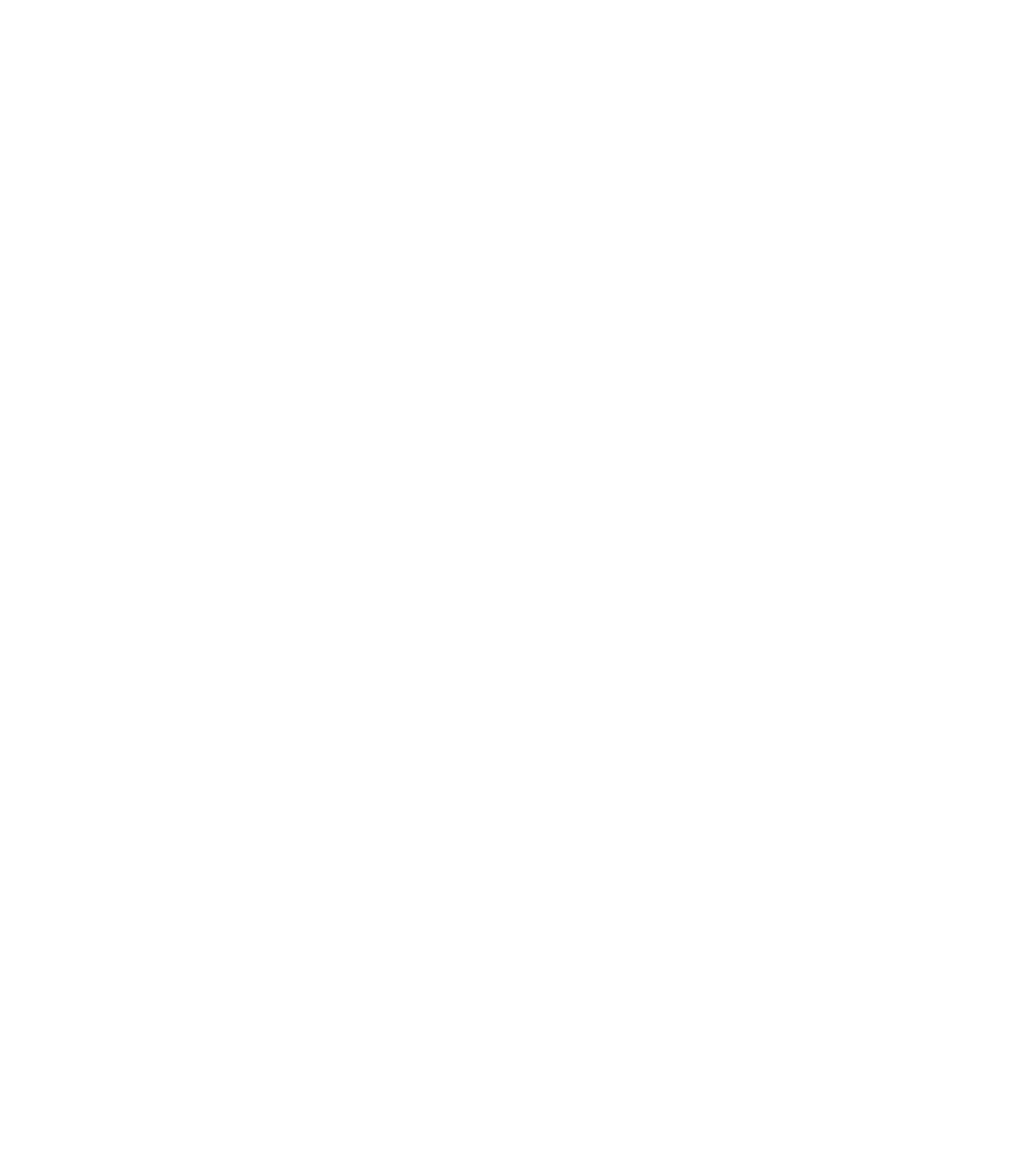
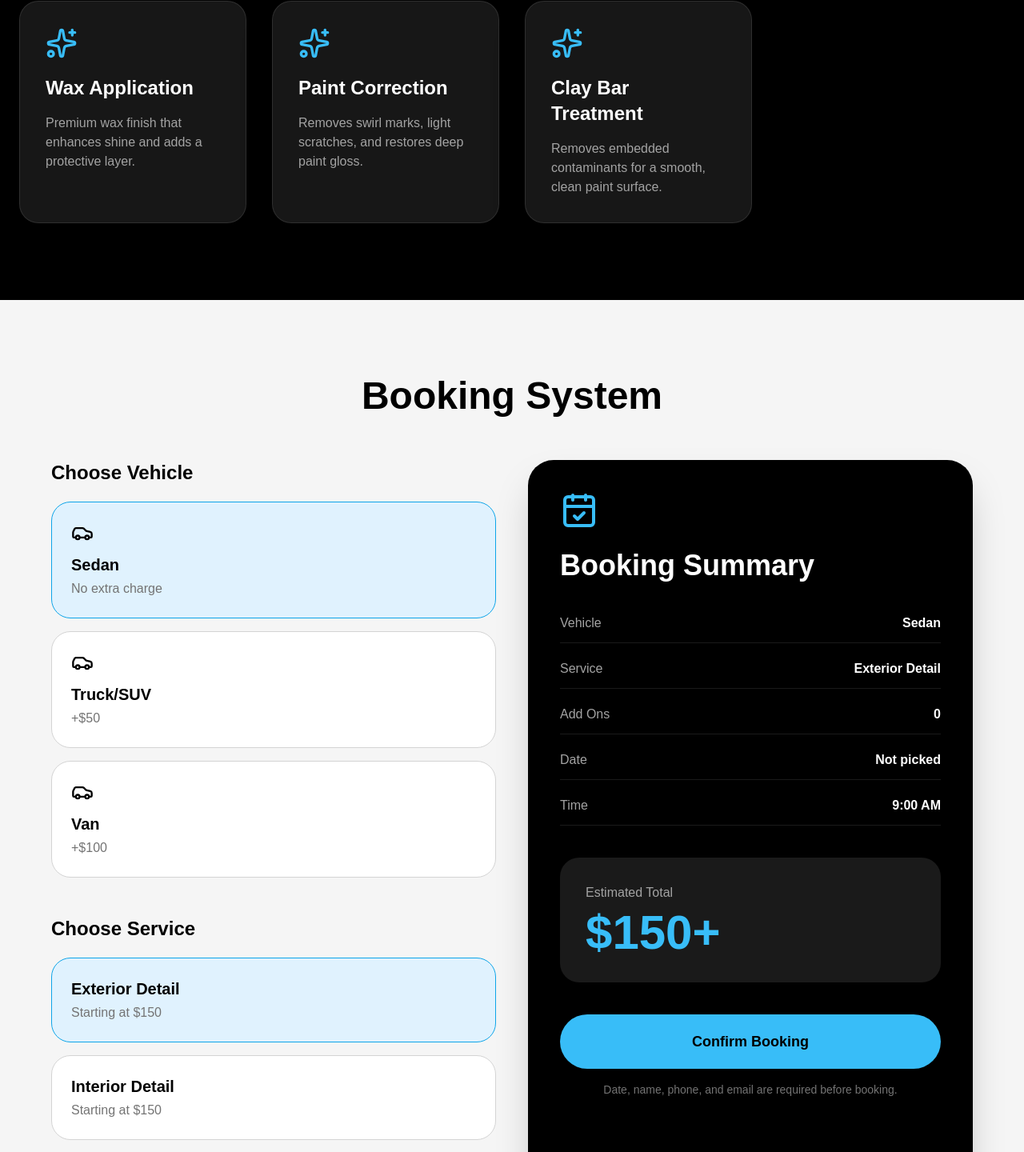
Before and after one commit to sebcode123/Website2, a React (Vite) app: page / in a window 1280 px wide. Shown: the part 1309-2749 px from the top of the page at 80% size. Before the commit the page ends 800 px from the top, so only its background shows below. Built offline with nearby package versions, Linux system fonts and the light colour scheme.

Commit message:
Update App.jsx

```diff
--- a/src/App.jsx
+++ b/src/App.jsx
@@ -1,11 +1,5 @@
 import React, { useMemo, useState } from "react";
-import {
-  CalendarCheck,
-  Car,
-  CheckCircle,
-  Phone,
-  Sparkles,
-} from "lucide-react";
+import { CalendarCheck, Car, CheckCircle, Phone, Sparkles } from "lucide-react";
 import logoImage from "../logo.png";
 
 const backgroundImage =
@@ -33,34 +27,13 @@
 ];
 
 const serviceCards = [
-  {
-    title: "Exterior Detail",
-    desc: "Deep clean, decontaminate, and protect your exterior to a showroom shine.",
-  },
-  {
-    title: "Interior Detail",
-    desc: "Thorough interior cleaning for a fresh, comfortable driving experience.",
-  },
-  {
-    title: "Full Detail Package",
-    desc: "The ultimate complete clean for interior, exterior, and everything in between.",
-  },
-  {
-    title: "Ceramic Coating",
-    desc: "Long-lasting paint protection that adds gloss, depth, and water resistance.",
-  },
-  {
-    title: "Wax Application",
-    desc: "Premium wax finish that enhances shine and adds a protective layer.",
-  },
-  {
-    title: "Paint Correction",
-    desc: "Removes swirl marks, light scratches, and restores deep paint gloss.",
-  },
-  {
-    title: "Clay Bar Treatment",
-    desc: "Removes embedded contaminants for a smooth, clean paint surface.",
-  },
+  { title: "Exterior Detail", desc: "Deep clean, decontaminate, and protect your exterior to a showroom shine." },
+  { title: "Interior Detail", desc: "Thorough interior cleaning for a fresh, comfortable driving experience." },
+  { title: "Full Detail Package", desc: "The ultimate complete clean for interior, exterior, and everything in between." },
+  { title: "Ceramic Coating", desc: "Long-lasting paint protection that adds gloss, depth, and water resistance." },
+  { title: "Wax Application", desc: "Premium wax finish that enhances shine and adds a protective layer." },
+  { title: "Paint Correction", desc: "Removes swirl marks, light scratches, and restores deep paint gloss." },
+  { title: "Clay Bar Treatment", desc: "Removes embedded contaminants for a smooth, clean paint surface." },
 ];
 
 const portfolioImages = [
@@ -69,14 +42,7 @@
   "https://images.unsplash.com/photo-1511919884226-fd3cad34687c?q=80&w=1200&auto=format&fit=crop",
 ];
 
-const times = [
-  "9:00 AM",
-  "10:30 AM",
-  "12:00 PM",
-  "1:30 PM",
-  "3:00 PM",
-  "4:30 PM",
-];
+const times = ["9:00 AM", "10:30 AM", "12:00 PM", "1:30 PM", "3:00 PM", "4:30 PM"];
 
 export default function App() {
   const [carType, setCarType] = useState(carTypes[0]);
@@ -84,31 +50,25 @@
   const [selectedAddOns, setSelectedAddOns] = useState([]);
   const [date, setDate] = useState("");
   const [time, setTime] = useState(times[0]);
-
   const [customerName, setCustomerName] = useState("");
   const [customerPhone, setCustomerPhone] = useState("");
   const [customerEmail, setCustomerEmail] = useState("");
-
   const [bookingConfirmed, setBookingConfirmed] = useState(false);
 
   const total = useMemo(() => {
-    const addOnTotal = selectedAddOns.reduce((sum, item) => {
-      return sum + (typeof item.price === "number" ? item.price : 0);
-    }, 0);
-
+    const addOnTotal = selectedAddOns.reduce(
+      (sum, item) => sum + (typeof item.price === "number" ? item.price : 0),
+      0
+    );
     return service.price + carType.extra + addOnTotal;
   }, [service, carType, selectedAddOns]);
 
   const toggleAddOn = (item) => {
-    setSelectedAddOns((current) => {
-      const exists = current.find((x) => x.name === item.name);
-
-      if (exists) {
-        return current.filter((x) => x.name !== item.name);
-      }
-
-      return [...current, item];
-    });
+    setSelectedAddOns((current) =>
+      current.find((x) => x.name === item.name)
+        ? current.filter((x) => x.name !== item.name)
+        : [...current, item]
+    );
   };
 
   const bookingDetails = `
@@ -120,13 +80,11 @@
 
 Vehicle: ${carType.name}
 Service: ${service.name}
-
-Add Ons:
-${
-  selectedAddOns.length
-    ? selectedAddOns.map((item) => item.name).join(", ")
-    : "None"
-}
+Add Ons: ${
+    selectedAddOns.length
+      ? selectedAddOns.map((item) => item.name).join(", ")
+      : "None"
+  }
 
 Date: ${date}
 Time: ${time}
@@ -137,78 +95,45 @@
   const bookingMessage = encodeURIComponent(bookingDetails);
 
   const handleConfirmBooking = () => {
-    if (
-      !date ||
-      !customerName.trim() ||
-      !customerPhone.trim() ||
-      !customerEmail.trim()
-    ) {
-      alert(
-        "Please choose a date and fill out your full name, phone number, and email before booking."
-      );
+    if (!date || !customerName.trim() || !customerPhone.trim() || !customerEmail.trim()) {
+      alert("Please choose a date and fill out your full name, phone number, and email before booking.");
       return;
     }
 
     setBookingConfirmed(true);
-
-    window.scrollTo({
-      top: 0,
-      behavior: "smooth",
-    });
+    window.scrollTo({ top: 0, behavior: "smooth" });
   };
 
   if (bookingConfirmed) {
     return (
       <div className="min-h-screen bg-black px-6 py-20 text-white">
         <div className="mx-auto max-w-3xl rounded-[2rem] border border-sky-400/30 bg-neutral-950 p-8 text-center shadow-2xl md:p-14">
-          <img
-            src={logoImage}
-            alt="Dior Detailing"
-            className="mx-auto mb-8 w-56 drop-shadow-[0_0_35px_rgba(56,189,248,0.45)]"
-          />
+          <img src={logoImage} alt="Dior Detailing" className="mx-auto mb-8 w-56 drop-shadow-[0_0_35px_rgba(56,189,248,0.45)]" />
 
           <CheckCircle className="mx-auto mb-6 h-16 w-16 text-sky-400" />
 
-          <h1 className="text-4xl font-black md:text-6xl">
-            Booking Request Confirmed
-          </h1>
+          <h1 className="text-4xl font-black md:text-6xl">Booking Request Confirmed</h1>
 
           <p className="mt-5 text-lg leading-8 text-neutral-300">
-            Thank you, {customerName}. Your Dior Detailing booking request has
-            been submitted.
+            Thank you, {customerName}. Your Dior Detailing booking request has been submitted.
           </p>
 
           <div className="mt-8 rounded-3xl bg-white/10 p-6 text-left">
-            <h2 className="mb-4 text-2xl font-black text-sky-400">
-              Booking Summary
-            </h2>
-
+            <h2 className="mb-4 text-2xl font-black text-sky-400">Booking Summary</h2>
             <p><strong>Vehicle:</strong> {carType.name}</p>
             <p><strong>Service:</strong> {service.name}</p>
-
-            <p>
-              <strong>Add Ons:</strong>{" "}
-              {selectedAddOns.length
-                ? selectedAddOns.map((item) => item.name).join(", ")
-                : "None"}
-            </p>
-
+            <p><strong>Add Ons:</strong> {selectedAddOns.length ? selectedAddOns.map((item) => item.name).join(", ") : "None"}</p>
             <p><strong>Date:</strong> {date}</p>
             <p><strong>Time:</strong> {time}</p>
             <p><strong>Estimated Total:</strong> ${total}+</p>
           </div>
 
           <div className="mt-8 rounded-3xl border border-sky-400/30 bg-sky-400/10 p-6">
-            <p className="text-neutral-200">
-              Confirmation reminder will be sent to:
-            </p>
-
-            <p className="mt-3 font-bold text-sky-300">
-              {customerPhone}
-            </p>
-
-            <p className="font-bold text-sky-300">
-              {customerEmail}
+            <p className="text-neutral-200">Confirmation reminder will be sent to:</p>
+            <p className="mt-3 font-bold text-sky-300">{customerPhone}</p>
+            <p className="font-bold text-sky-300">{customerEmail}</p>
+            <p className="mt-4 text-sm text-neutral-400">
+              Note: automatic email/text reminders require a backend service later. This screen confirms the request for now.
             </p>
           </div>
 
@@ -234,49 +159,215 @@
     <div className="bg-black text-white">
       <section
         className="relative min-h-screen overflow-hidden"
-        style={{
-          backgroundImage: `url(${backgroundImage})`,
-          backgroundSize: "cover",
-          backgroundPosition: "center",
-        }}
+        style={{ backgroundImage: `url(${backgroundImage})`, backgroundSize: "cover", backgroundPosition: "center" }}
       >
         <div className="absolute inset-0 bg-black/75" />
 
         <div className="relative z-10 flex min-h-screen flex-col items-center justify-center px-6 text-center">
-          <img
-            src={logoImage}
-            alt="Dior Detailing"
-            className="mb-8 w-72 max-w-full drop-shadow-[0_0_40px_rgba(56,189,248,0.55)]"
-          />
+          <img src={logoImage} alt="Dior Detailing" className="mb-8 w-72 max-w-full drop-shadow-[0_0_40px_rgba(56,189,248,0.55)]" />
 
-          <h1 className="text-5xl font-black tracking-tight md:text-7xl">
-            Dior Detailing
-          </h1>
+          <h1 className="text-5xl font-black tracking-tight md:text-7xl">Dior Detailing</h1>
 
           <p className="mt-4 text-lg text-neutral-300 md:text-2xl">
             Luxury Auto Detailing • Est. 2022
           </p>
 
           <div className="mt-10 flex flex-wrap justify-center gap-4">
-            <a
-              href="tel:8453766000"
-              className="rounded-full bg-sky-400 px-8 py-4 font-bold text-black transition hover:scale-105"
-            >
+            <a href="tel:8453766000" className="rounded-full bg-sky-400 px-8 py-4 font-bold text-black transition hover:scale-105">
               <Phone className="mr-2 inline h-5 w-5" />
               Call Now
             </a>
 
-            <a
-              href="https://instagram.com/diordetailinginc"
-              target="_blank"
-              rel="noopener noreferrer"
-              className="rounded-full border border-white/20 bg-white/10 px-8 py-4 font-bold backdrop-blur transition hover:bg-white/20"
-            >
+            <a href="https://instagram.com/diordetailinginc" target="_blank" rel="noopener noreferrer" className="rounded-full border border-white/20 bg-white/10 px-8 py-4 font-bold backdrop-blur transition hover:bg-white/20">
               @diordetailinginc
             </a>
           </div>
         </div>
       </section>
+
+      <section className="px-6 py-24">
+        <h2 className="mb-14 text-center text-5xl font-black">Our Services</h2>
+
+        <div className="grid gap-8 md:grid-cols-2 lg:grid-cols-4">
+          {serviceCards.map((item) => (
+            <div key={item.title} className="rounded-3xl border border-white/10 bg-neutral-900 p-8 shadow-2xl">
+              <Sparkles className="mb-5 h-10 w-10 text-sky-400" />
+              <h3 className="text-2xl font-bold">{item.title}</h3>
+              <p className="mt-4 text-neutral-400">{item.desc}</p>
+            </div>
+          ))}
+        </div>
+      </section>
+
+      <section className="bg-neutral-100 px-6 py-24 text-black">
+        <div className="mx-auto max-w-6xl">
+          <h2 className="mb-14 text-center text-5xl font-black">Booking System</h2>
+
+          <div className="grid gap-10 lg:grid-cols-2">
+            <div>
+              <h3 className="mb-5 text-2xl font-black">Choose Vehicle</h3>
+
+              <div className="grid gap-4">
+                {carTypes.map((item) => (
+                  <button
+                    key={item.name}
+                    onClick={() => setCarType(item)}
+                    className={`rounded-3xl border p-6 text-left transition ${
+                      carType.name === item.name ? "border-sky-500 bg-sky-100" : "border-neutral-300 bg-white"
+                    }`}
+                  >
+                    <Car className="mb-3 h-7 w-7" />
+                    <div className="text-xl font-bold">{item.name}</div>
+                    <div className="mt-1 text-neutral-500">{item.extra ? `+$${item.extra}` : "No extra charge"}</div>
+                  </button>
+                ))}
+              </div>
+
+              <h3 className="mb-5 mt-12 text-2xl font-black">Choose Service</h3>
+
+              <div className="grid gap-4">
+                {services.map((item) => (
+                  <button
+                    key={item.name}
+                    onClick={() => setService(item)}
+                    className={`rounded-3xl border p-6 text-left transition ${
+                      service.name === item.name ? "border-sky-500 bg-sky-100" : "border-neutral-300 bg-white"
+                    }`}
+                  >
+                    <div className="text-xl font-bold">{item.name}</div>
+                    <div className="mt-1 text-neutral-500">Starting at ${item.price}</div>
+                  </button>
+                ))}
+              </div>
+
+              <h3 className="mb-5 mt-12 text-2xl font-black">Add Ons</h3>
+
+              <div className="grid gap-4">
+                {addOns.map((item) => (
+                  <button
+                    key={item.name}
+                    onClick={() => toggleAddOn(item)}
+                    className={`flex items-center justify-between rounded-3xl border p-6 transition ${
+                      selectedAddOns.find((x) => x.name === item.name)
+                        ? "border-sky-500 bg-sky-100"
+                        : "border-neutral-300 bg-white hover:border-sky-400"
+                    }`}
+                  >
+                    <span className="font-semibold">{item.name}</span>
+                    <span className="font-bold">
+                      {typeof item.price === "number" ? `+$${item.price}` : item.price}
+                    </span>
+                  </button>
+                ))}
+              </div>
+
+              <h3 className="mb-5 mt-12 text-2xl font-black">Choose Date & Time</h3>
+
+              <div className="grid gap-4 md:grid-cols-2">
+                <input
+                  type="date"
+                  required
+                  value={date}
+                  onChange={(e) => setDate(e.target.value)}
+                  className="rounded-3xl border border-neutral-300 bg-white p-6 font-semibold"
+                />
+
+                <select
+                  value={time}
+                  onChange={(e) => setTime(e.target.value)}
+                  className="rounded-3xl border border-neutral-300 bg-white p-6 font-semibold"
+                >
+                  {times.map((timeOption) => (
+                    <option key={timeOption}>{timeOption}</option>
+                  ))}
+                </select>
+              </div>
+
+              <h3 className="mb-5 mt-12 text-2xl font-black">Contact Information</h3>
+
+              <div className="grid gap-4">
+                <input type="text" required placeholder="Full name" value={customerName} onChange={(e) => setCustomerName(e.target.value)} className="rounded-3xl border border-neutral-300 bg-white p-6 font-semibold" />
+                <input type="tel" required placeholder="Phone number" value={customerPhone} onChange={(e) => setCustomerPhone(e.target.value)} className="rounded-3xl border border-neutral-300 bg-white p-6 font-semibold" />
+                <input type="email" required placeholder="Email address" value={customerEmail} onChange={(e) => setCustomerEmail(e.target.value)} className="rounded-3xl border border-neutral-300 bg-white p-6 font-semibold" />
+              </div>
+            </div>
+
+            <div className="rounded-[2rem] bg-black p-10 text-white shadow-2xl">
+              <CalendarCheck className="mb-6 h-12 w-12 text-sky-400" />
+
+              <h3 className="text-4xl font-black">Booking Summary</h3>
+
+              <div className="mt-10 space-y-5">
+                <div className="flex justify-between border-b border-white/10 pb-3">
+                  <span className="text-neutral-400">Vehicle</span>
+                  <span className="font-bold">{carType.name}</span>
+                </div>
+
+                <div className="flex justify-between border-b border-white/10 pb-3">
+                  <span className="text-neutral-400">Service</span>
+                  <span className="font-bold">{service.name}</span>
+                </div>
+
+                <div className="flex justify-between border-b border-white/10 pb-3">
+                  <span className="text-neutral-400">Add Ons</span>
+                  <span className="font-bold">{selectedAddOns.length}</span>
+                </div>
+
+                <div className="flex justify-between border-b border-white/10 pb-3">
+                  <span className="text-neutral-400">Date</span>
+                  <span className="font-bold">{date || "Not picked"}</span>
+                </div>
+
+                <div className="flex justify-between border-b border-white/10 pb-3">
+                  <span className="text-neutral-400">Time</span>
+                  <span className="font-bold">{time}</span>
+                </div>
+              </div>
+
+              <div className="mt-10 rounded-3xl bg-white/10 p-8">
+                <p className="text-neutral-400">Estimated Total</p>
+                <p className="mt-2 text-6xl font-black text-sky-400">${total}+</p>
+              </div>
+
+              <button onClick={handleConfirmBooking} className="mt-10 w-full rounded-full bg-sky-400 px-8 py-5 text-lg font-black text-black transition hover:scale-[1.02]">
+                Confirm Booking
+              </button>
+
+              <p className="mt-4 text-center text-sm text-neutral-500">
+                Date, name, phone, and email are required before booking.
+              </p>
+            </div>
+          </div>
+        </div>
+      </section>
+
+      <section className="px-6 py-24">
+        <div className="mx-auto max-w-7xl">
+          <h2 className="mb-6 text-center text-5xl font-black">Portfolio</h2>
+
+          <p className="mb-14 text-center text-neutral-400">
+            Check out our latest detailing work and transformations.
+          </p>
+
+          <div className="grid gap-6 md:grid-cols-3">
+            {portfolioImages.map((image, index) => (
+              <div key={index} className="overflow-hidden rounded-[2rem] border border-white/10">
+                <img src={image} alt="Detailing" className="h-80 w-full object-cover transition duration-500 hover:scale-110" />
+              </div>
+            ))}
+          </div>
+
+          <div className="mt-10 flex justify-center">
+            <a href="https://instagram.com/diordetailinginc" target="_blank" rel="noopener noreferrer" className="rounded-full bg-sky-400 px-8 py-4 font-bold text-black transition hover:scale-105">
+              View More on Instagram @diordetailinginc
+            </a>
+          </div>
+        </div>
+      </section>
+
+      <footer className="border-t border-white/10 px-6 py-8 text-center text-neutral-400">
+        © 2026 Dior Detailing
+      </footer>
     </div>
   );
 }
```
